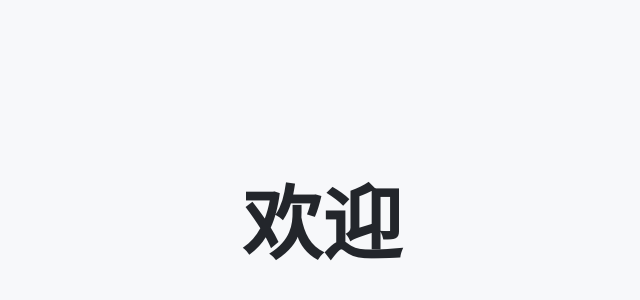
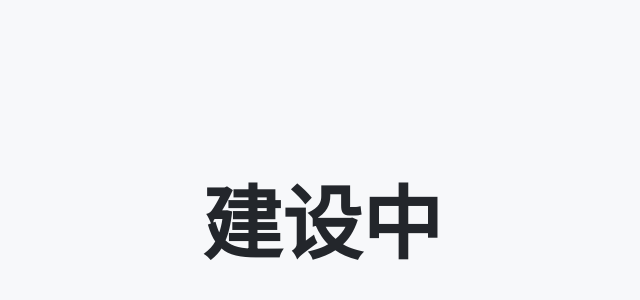
Before and after one commit to vibebar/myweb, a plain HTML site: page index.html in a window 1280 px wide. Shown: the part 178-478 px from the top of the page, without its empty margins (318-958 px from the left). Drawn offline with Linux system fonts and the light colour scheme.

Commit message:
Update index.html

```diff
--- a/index.html
+++ b/index.html
@@ -1 +1 @@
-<!doctype html><html lang="zh"><meta charset="utf-8"><meta name="viewport" content="width=device-width,initial-scale=1"><title>欢迎</title><style>body{margin:0;height:100vh;display:grid;place-items:center;background:#f7f8fa;color:#23262b;font:600 clamp(2rem,10vw,5rem)/1 system-ui,sans-serif}</style>欢迎
+<!doctype html><html lang="zh"><meta charset="utf-8"><meta name="viewport" content="width=device-width,initial-scale=1"><title>建设中</title><style>body{margin:0;height:100vh;display:grid;place-items:center;background:#f7f8fa;color:#23262b;font:600 clamp(2rem,10vw,5rem)/1 system-ui,sans-serif}</style>建设中
```
